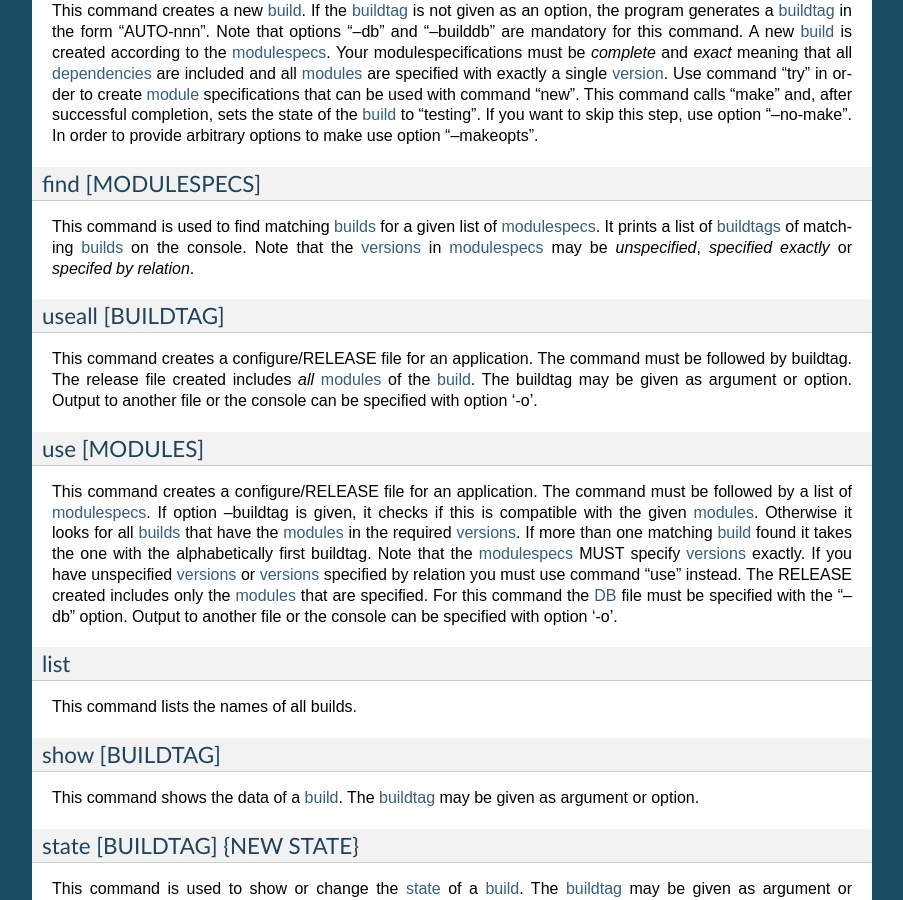
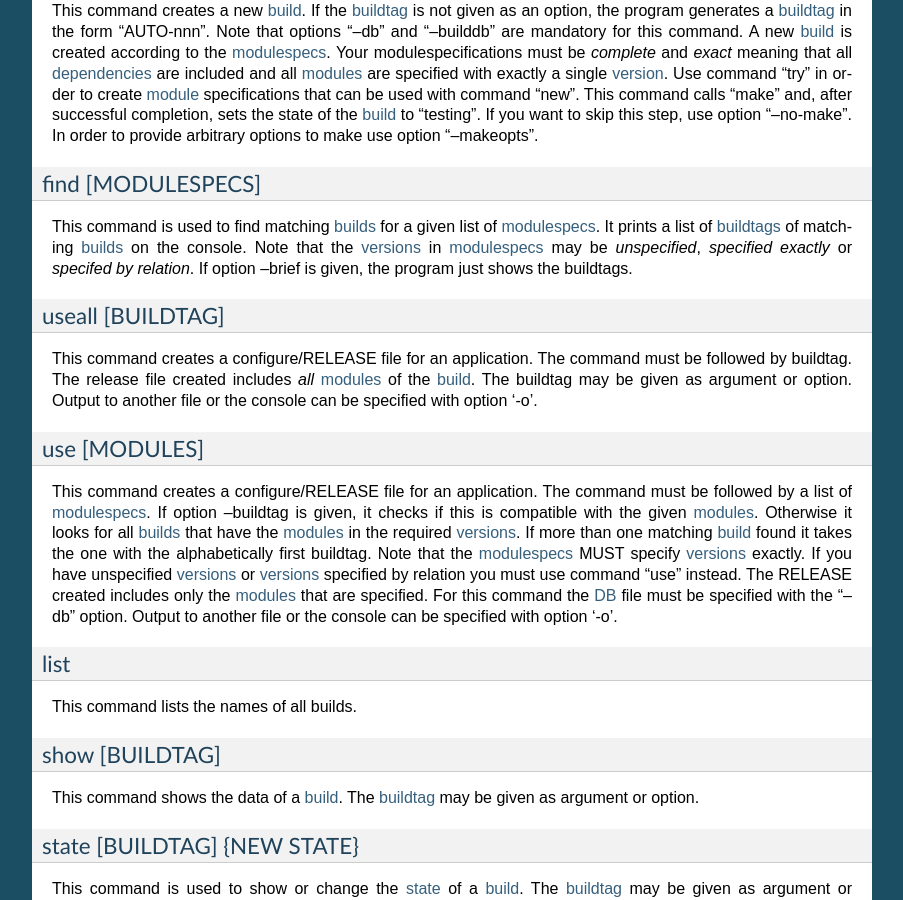
Before and after one commit to klauer/epics-sumo-mirror, a Sphinx documentation site: the page built from doc/reference-sumo-build.rst, in a window 1280 px wide and 900 px high, scrolled down 3095 px. Shown: the whole window, without its empty margins (198-1101 px from the left). Built offline with Sphinx 7.4.7, drawn with Linux system fonts in a browser that asks for light colours.

Commit message:
The output of "sumo-build find" is now shorter, when "--brief" is used.
With "--brief" the command just shows the list of buildtags.

```diff
--- a/doc/reference-sumo-build.rst
+++ b/doc/reference-sumo-build.rst
@@ -208,8 +208,9 @@ find [MODULESPECS]
 This command is used to find matching :term:`builds` for a given list of
 :term:`modulespecs`. It prints a list of :term:`buildtags` of matching
 :term:`builds` on the console. Note that the :term:`versions` in
-:term:`modulespecs` may be *unspecified*, *specified exactly* or
-*specifed by relation*.
+:term:`modulespecs` may be *unspecified*, *specified exactly* or *specifed
+by relation*. If option --brief is given, the program just shows the
+buildtags.
 
 useall [BUILDTAG]
 +++++++++++++++++
```
Also changed, not shown: 1 other file.
